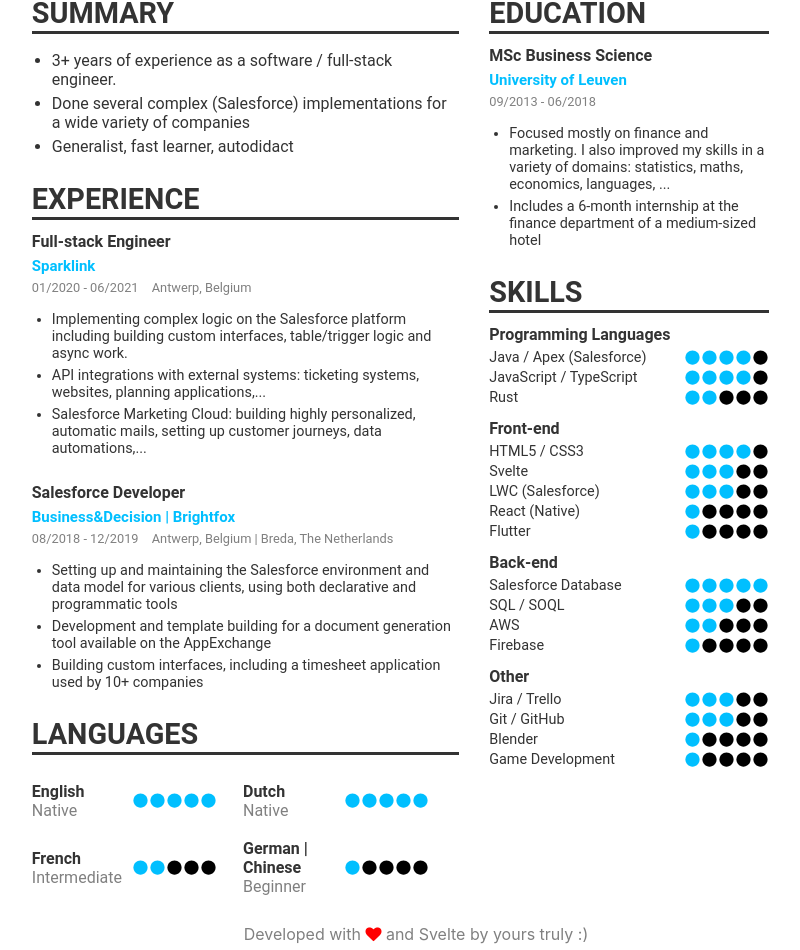
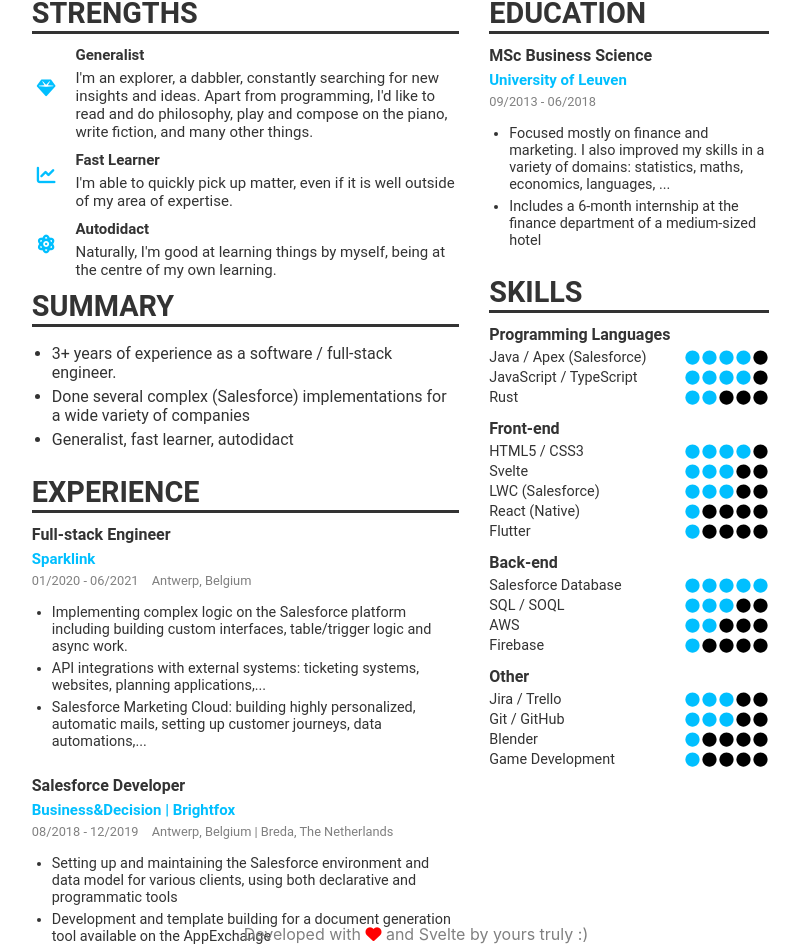
Before and after one commit to sebbasim/cv-gen, a Svelte app: page / in a window 1280 px wide. Shown: the part 191-1141 px from the top of the page, without its empty margins (14-814 px from the left). Built offline with nearby package versions, Linux system fonts and the light colour scheme.

Commit message:
Add Strengths component

```diff
--- a/public/index.html
+++ b/public/index.html
@@ -3,7 +3,7 @@
 <head>
 	<meta charset='utf-8'>
 	<meta name='viewport' content='width=device-width,initial-scale=1'>
-	<link rel="stylesheet" href="https://cdnjs.cloudflare.com/ajax/libs/font-awesome/4.7.0/css/font-awesome.min.css">
+	<script src="https://kit.fontawesome.com/1ab7180bda.js" crossorigin="anonymous"></script>
 
 	<title>Svelte app</title>
 
--- a/src/App.svelte
+++ b/src/App.svelte
@@ -7,11 +7,13 @@
 	import Projects from "./components/Projects.svelte";
 	import Volunteering from "./components/Volunteering.svelte";
 	import Skills from "./components/Skills.svelte";
+	import Strengths from "./components/Strengths.svelte";
 </script>
 
 <Header />
 <main>
 	<div class="left-column">
+		<Strengths />
 		<Summary />
 		<Experience />
 		<Languages />
--- /dev/null
+++ b/src/components/Strengths.svelte
@@ -0,0 +1,28 @@
+<script lang="ts">
+    import Title from "../style-components/Title.svelte";
+    import * as data from "../data.json";
+    import SubTitle from "../style-components/SubTitle.svelte";
+</script>
+
+<Title title="Strengths" />
+
+{#each data["strengths"] as strength}
+    <div class="flex-container">
+        <i class="{strength.icon} fa-lg" style="color:#00bfff" />
+        <div>
+            <SubTitle title={strength.title} />
+            {@html strength.description}
+        </div>
+    </div>
+{/each}
+
+<style>
+    .flex-container {
+        display: flex;
+        align-items: center;
+        font-size: 15px;
+        gap: 20px;
+        justify-content: space-between;
+        margin-left: 5px;
+    }
+</style>
--- a/src/data.json
+++ b/src/data.json
@@ -155,7 +155,7 @@
         },
         {
             "title": "English Teacher",
-            "institution": "Vietlish",
+            "institution": "Aiesec / Vietlish",
             "start_date": "06/2018",
             "end_date": "08/2018",
             "location": "Ho Chi Minh City, Vietnam",
@@ -252,5 +252,22 @@
                 }
             ]
         }
+    ],
+    "strengths": [
+        {
+            "title": "Generalist",
+            "icon" : "fas fa-gem",
+            "description": "I'm an explorer, a dabbler, constantly searching for new insights and ideas. Apart from programming, I'd like to read and do philosophy, play and compose on the piano, write fiction, and many other things."
+        },
+        {
+            "title": "Fast Learner",
+            "icon" : "fas fa-chart-line",
+            "description": "I'm able to quickly pick up matter, even if it is well outside of my area of expertise."
+        },
+        {
+            "title": "Autodidact",
+            "icon" : "fa fa-atom",
+            "description": "Naturally, I'm good at learning things by myself, being at the centre of my own learning."
+        }
     ]
 }
```
